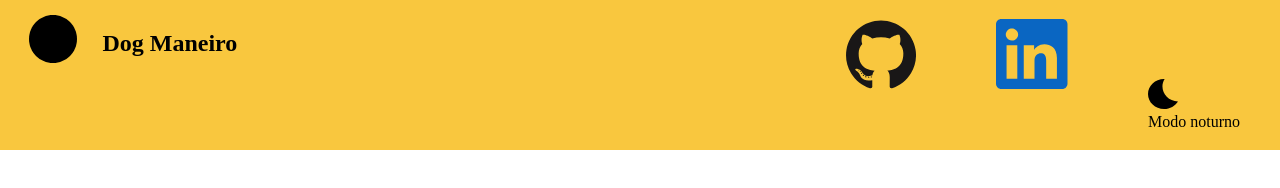
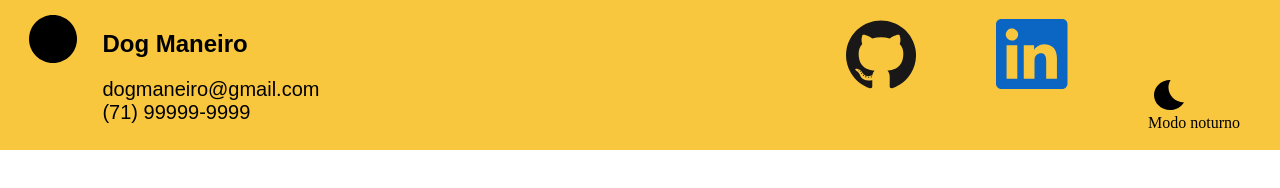
Before and after one commit to clebson2039/Projeto_Final_T5_Clebson, a plain HTML site: page index.html in a window 1280 px wide. Drawn offline with Linux system fonts and the light colour scheme.

Commit message:
ajustes de css e html

```diff
--- a/assets/css/style.css
+++ b/assets/css/style.css
@@ -1,3 +1,8 @@
+html{
+    background-color: white;
+    color: black;
+  }
+
 nav {
     background-color: #F9C73E;
     height: 150px;
@@ -18,6 +23,7 @@ nav {
     position: absolute;
     left: 8%;
     top: 10px;
+    font-family: Arial, sans-serif;
 }
 
 nav ul {
@@ -34,6 +40,8 @@ nav li {
 
 .Dark_mode {
     margin-top: 60px;
+    border: none;
+    background-color: #F9C73E;
 }
 
 nav a {
--- /dev/null
+++ b/assets/scripts/script.js
@@ -0,0 +1,15 @@
+const html = document.querySelector("html");
+const button = document.querySelector("input[name=theme]");
+
+const intialColors = {
+
+}
+
+const changeColors = (colors) => {
+
+}
+
+button = document.addEventListener("change", ({target}) =>{
+
+    target.checked ? changeColors(): changeColors()
+})
--- a/index.html
+++ b/index.html
@@ -15,12 +15,16 @@
     <nav>
         <div>
             <img class="elipse" src="assets/img/icon/Ellipse 1.svg"><img>
-            <h1 id="dog" id="dog">Dog Maneiro</h1>
+            <div id="dog">
+                <h2>Dog Maneiro</h2>
+                <a href="mailto:dogmaneiro@gmail.com">dogmaneiro@gmail.com</a><br>
+                <a href="tel:+5571999999999">(71) 99999-9999</a>
+            </div>
         </div>
         <ul>
             <li><img src="assets/img/icon/Github - Original.svg"></img></li>
             <li><img src="assets/img/icon/Vector.svg"></img></li>
-            <li><img class="Dark_mode" src="assets/img/icon/Vector2.svg"><br><span>Modo noturno</span></li>
+            <li><button class="Dark_mode" type="button"><img src="assets/img/icon/Vector2.svg"/></button><br><span>Modo noturno</span></li>
         </ul>
     </nav>
 
@@ -41,6 +45,8 @@
                 </li>
             </ul>
     </section>-->
+
+    <script src="assets/scripts/script.js"></script>
 </body>
 
 </html>
```
